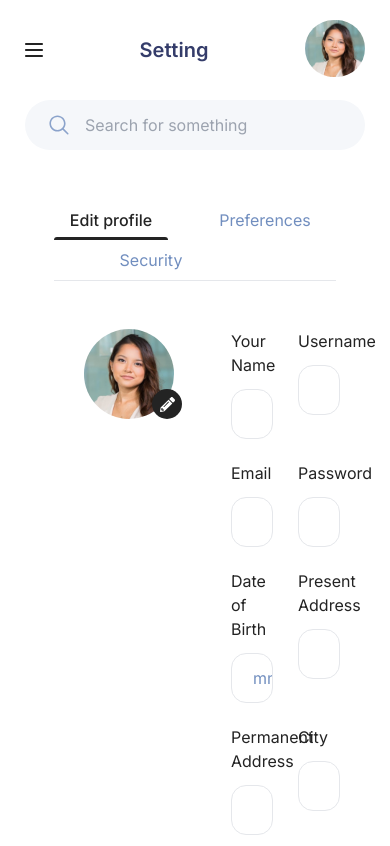
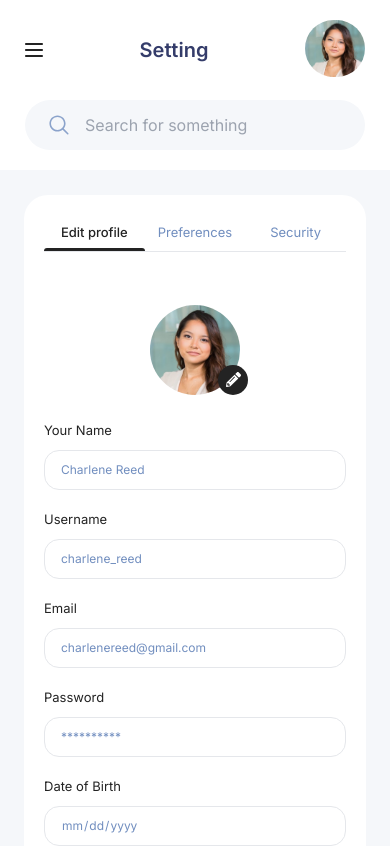
Before and after one commit to lui7henrique/soar, a React (Vite) app: page /setting in a window 390 px wide. Shown: the top 846 px of the page. Built offline with nearby package versions, Linux system fonts and the light colour scheme.

Commit message:
feat: responsive

```diff
--- a/src/components/balance-history.tsx
+++ b/src/components/balance-history.tsx
@@ -14,7 +14,7 @@ export default function BalanceHistory() {
 		<div
 			className={cn(
 				"bg-background rounded-3xl",
-				"aspect-[325/223]",
+				"aspect-[325/223] max-h-[276px]",
 				"desktop:py-[30px] desktop:px-[20px] desktop:aspect-[635/276]",
 			)}
 		>
--- a/src/components/forms/edit-profile-schema.ts
+++ b/src/components/forms/edit-profile-schema.ts
@@ -30,9 +30,9 @@ export const editProfileSchema = z.object({
 		.any()
 		.optional()
 		.refine((file) => {
-			if (!file) return true; // Se não for obrigatório
+			if (!file) return true;
 			const acceptedFormats = ["image/jpeg", "image/png", "image/gif"];
-			const maxSizeInBytes = 5 * 1024 * 1024; // 5MB
+			const maxSizeInBytes = 5 * 1024 * 1024;
 			return (
 				file instanceof File &&
 				acceptedFormats.includes(file.type) &&
--- a/src/components/forms/edit-profile.tsx
+++ b/src/components/forms/edit-profile.tsx
@@ -11,6 +11,7 @@ import {
 	type EditProfileFormData,
 	editProfileSchema,
 } from "./edit-profile-schema";
+import { cn } from "@/lib/utils";
 
 const fields = [
 	{ id: "name", label: "Your Name", placeholder: "Charlene Reed" },
@@ -106,10 +107,15 @@ export function EditProfile() {
 
 	return (
 		<form
-			className="space-y-10 flex flex-col"
+			className="space-y-4 desktop:space-y-10 flex flex-col"
 			onSubmit={handleSubmit(onSubmit)}
 		>
-			<div className="flex gap-[57px] pl-[30px] pt-10">
+			<div
+				className={cn(
+					"flex flex-col items-center gap-[22px] pt-[45px]",
+					"desktop:flex-row desktop:gap-[57px] desktop:pl-[30px] desktop:pt-10 desktop:items-start",
+				)}
+			>
 				<div className="relative size-[90px]">
 					<img
 						src={previewImage || user}
@@ -135,13 +141,20 @@ export function EditProfile() {
 					/>
 				</div>
 
-				<div className="grid grid-cols-2 gap-x-[29px] gap-y-[22px] flex-1">
+				<div
+					className={cn(
+						"grid gap-y-[16px]",
+						"desktop:grid-cols-2 desktop:gap-x-[29px] desktop:gap-y-[22px] w-full",
+					)}
+				>
 					{fields.map(({ id, label, type = "text", placeholder }) => {
 						const error = errors[id as keyof EditProfileFormData];
 
 						return (
-							<div key={id} className="space-y-3">
-								<Label htmlFor={id}>{label}</Label>
+							<div key={id} className="space-y-[9px] desktop:space-y-3">
+								<Label htmlFor={id} className="text-[13px] desktop:text-[16px]">
+									{label}
+								</Label>
 
 								<Input
 									id={id}
@@ -165,8 +178,9 @@ export function EditProfile() {
 					})}
 				</div>
 			</div>
+
 			<div className="flex justify-end">
-				<Button disabled={isSubmitting}>
+				<Button disabled={isSubmitting} className="w-full desktop:w-auto">
 					{isSubmitting ? "Saving..." : "Save"}
 				</Button>
 			</div>
--- a/src/components/header.tsx
+++ b/src/components/header.tsx
@@ -52,7 +52,9 @@ export function Header() {
 	return (
 		<header className="my-5 mx-[25px] space-y-5">
 			<div className="flex justify-between items-center">
-				<button type="button">{svgs.menu}</button>
+				<Link to="/" type="button">
+					{svgs.menu}
+				</Link>
 
 				<h1 className="text-[20px] font-semibold text-[#343C6A]">
 					{title[pathname as keyof typeof title]}
--- a/src/components/ui/input.tsx
+++ b/src/components/ui/input.tsx
@@ -8,7 +8,8 @@ const Input = React.forwardRef<HTMLInputElement, React.ComponentProps<"input">>(
 			<input
 				type={type}
 				className={cn(
-					"flex h-[50px] w-full rounded-[15px] border bg-transparent px-5 py-4 text-base transition-colors text-secondary placeholder:text-secondary focus-visible:outline-none focus-visible:ring-1  disabled:cursor-not-allowed disabled:opacity-50",
+					"flex h-[40px] text-[12px] px-4 py-3 w-full rounded-[15px] border bg-transparent transition-colors text-secondary placeholder:text-secondary focus-visible:outline-none focus-visible:ring-1  disabled:cursor-not-allowed disabled:opacity-50",
+					"desktop:h-[50px] desktop:px-5 desktop:py-4 desktop:text-[16px]",
 					className,
 				)}
 				ref={ref}
--- a/src/components/ui/tabs.tsx
+++ b/src/components/ui/tabs.tsx
@@ -12,7 +12,7 @@ const TabsList = React.forwardRef<
 	<TabsPrimitive.List
 		ref={ref}
 		className={cn(
-			"h-auto rounded-none border-b bg-transparent p-0 space-x-10",
+			"h-auto rounded-none border-b bg-transparent p-0 desktop:space-x-10 flex-nowrap flex",
 			className,
 		)}
 		{...props}
@@ -27,9 +27,10 @@ const TabsTrigger = React.forwardRef<
 	<TabsPrimitive.Trigger
 		ref={ref}
 		className={cn(
-			"relative rounded-none py-2 min-w-[114px] text-secondary",
+			"relative rounded-none py-2 text-secondary text-[13px]",
 			"after:absolute after:inset-x-0 after:bottom-0 after:h-0 after:bg- after:bg-foreground after:transition-all after:rounded-t-full",
 			"data-[state=active]:bg-transparent data-[state=active]:font-medium data-[state=active]:text-foreground data-[state=active]:shadow-none data-[state=active]:after:h-[3px]",
+			"desktop:min-w-[114px] desktop:text-[16px]",
 			className,
 		)}
 		{...props}
--- a/src/layouts/root.tsx
+++ b/src/layouts/root.tsx
@@ -10,7 +10,7 @@ export default function RootLayout() {
 			<section className="flex flex-col">
 				<Header />
 
-				<main className="desktop:bg-background-alt desktop:h-[calc(100vh-100px)] overflow-y-auto px-6 pb-6 desktop:px-10 desktop:py-6">
+				<main className="bg-background-alt desktop:h-[calc(100vh-100px)] overflow-y-auto px-6 pb-6 desktop:px-10 desktop:py-6">
 					<Outlet />
 				</main>
 			</section>
--- a/src/pages/dashboard.tsx
+++ b/src/pages/dashboard.tsx
@@ -24,7 +24,7 @@ const Card = {
 		<h4
 			className={cn(
 				className,
-				"font-semibold text-md text-muted-foreground desktop:text-[22px]",
+				"font-semibold text-[16px] text-muted-foreground desktop:text-[22px]",
 			)}
 			{...props}
 		/>
@@ -33,7 +33,7 @@ const Card = {
 		<span
 			className={cn(
 				className,
-				"font-semibold text-md text-muted-foreground desktop:text-[22px]",
+				"font-semibold text-[16px] text-muted-foreground desktop:text-[22px]",
 			)}
 			{...props}
 		/>
@@ -44,8 +44,8 @@ export function Dashboard() {
 	return (
 		<div
 			className={cn(
-				"gap-8 flex flex-col",
-				"desktop:grid desktop:grid-cols-3 desktop:max-w-[1180px] desktop:mx-auto",
+				"bg-background -m-6 p-6 gap-8 flex flex-col",
+				"desktop:grid desktop:grid-cols-3 desktop:max-w-[1180px] desktop:mx-auto desktop:bg-transparent desktop:px-0",
 			)}
 		>
 			<Card.Root className="col-span-2">
--- a/src/pages/setting.tsx
+++ b/src/pages/setting.tsx
@@ -3,9 +3,9 @@ import { Tabs, TabsContent, TabsList, TabsTrigger } from "@/components/ui/tabs";
 
 export function Setting() {
 	return (
-		<section className="bg-background desktop:max-w-[1180px] desktop:mx-auto rounded-3xl p-[30px]">
+		<section className="my-[25px] p-5 bg-background desktop:max-w-[1180px] desktop:mx-auto rounded-3xl desktop:p-[30px] desktop:my-none">
 			<Tabs defaultValue="edit-profile">
-				<TabsList>
+				<TabsList className="grid grid-cols-3 desktop:flex">
 					<TabsTrigger value="edit-profile">Edit profile</TabsTrigger>
 					<TabsTrigger value="preferences">Preferences</TabsTrigger>
 					<TabsTrigger value="security">Security</TabsTrigger>
@@ -16,11 +16,11 @@ export function Setting() {
 				</TabsContent>
 
 				<TabsContent value="preferences">
-					<p>Preferences (not implemented yet)</p>
+					<div className="h-[65dvh]">Preferences (not implemented yet)</div>
 				</TabsContent>
 
 				<TabsContent value="security">
-					<p>Security (not implemented yet)</p>
+					<div className="h-[65dvh]">Security (not implemented yet)</div>
 				</TabsContent>
 			</Tabs>
 		</section>
```
